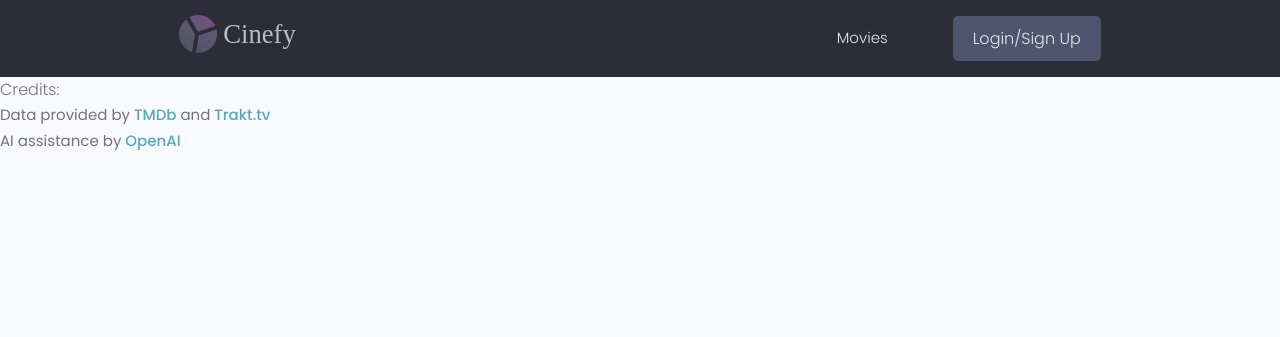
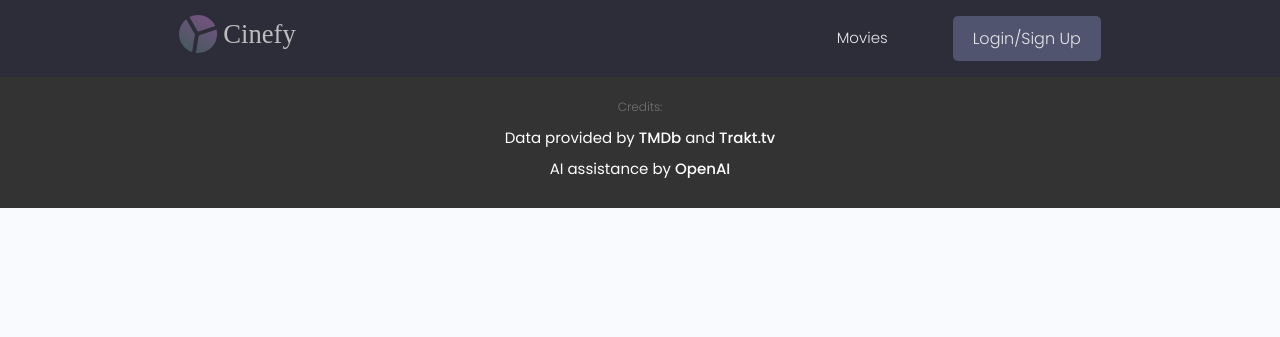
Before and after one commit to andreaUvt/Cinefy, a Django app: page / in a window 1280 px wide. Shown: the top 337 px of the page. Run offline with Django 4.2, Linux system fonts and the light colour scheme; data comes from the database, SQL or seed files in the repository; both versions use the stored data as it was after the commit; parts of the project's set-up code (start-up, migrations or seed data) failed here and were passed over.

Commit message:
footer style

```diff
--- /dev/null
+++ b/templates/footer.html
@@ -0,0 +1,48 @@
+{% load static %}
+
+<!-- Footer Section -->
+<footer class="footer">
+    <div class="container container--narrow">
+        <div class="footer__content">
+            <p class="footer__credits">Credits:</p>
+            <ul class="footer__menu">
+                <li class="footer__menuItem">
+                    Data provided by <a href="https://www.themoviedb.org/" target="_blank" class="footer__link">TMDb</a> and <a href="https://trakt.tv/" target="_blank" class="footer__link">Trakt.tv</a>
+                </li>
+                <li class="footer__menuItem">
+                    AI assistance by <a href="https://www.openai.com/" target="_blank" class="footer__link">OpenAI</a>
+                </li>
+            </ul>
+        </div>
+    </div>
+</footer>
+
+<style>
+.footer {
+    background-color: #333;
+    color: #fff;
+    padding: 20px 0;
+}
+.footer__content {
+    text-align: center;
+}
+.footer__credits {
+    font-size: 1.2rem;
+    margin-bottom: 10px;
+}
+.footer__menu {
+    list-style: none;
+    padding: 0;
+    margin: 0;
+}
+.footer__menuItem {
+    margin-bottom: 5px;
+}
+.footer__link {
+    color: #fff;
+    text-decoration: none;
+}
+.footer__link:hover {
+    text-decoration: underline;
+}
+</style>
--- a/templates/main.html
+++ b/templates/main.html
@@ -33,15 +33,7 @@
     {% endblock content %}
 
     <!-- Footer -->
-    <footer>
-        <div class="footer-content">
-            <p>Credits:</p>
-            <ul>
-                <li>Data provided by <a href="https://www.themoviedb.org/" target="_blank">TMDb</a> and <a href="https://trakt.tv/" target="_blank">Trakt.tv</a></li>
-                <li>AI assistance by <a href="https://www.openai.com/" target="_blank">OpenAI</a></li>
-            </ul>
-        </div>
-    </footer>
+    {% include "footer.html" %}
 </body>
 <script src="{% static 'uikit/footer.js' %}"></script>
 </html>
```
Also changed, not shown: templates/chatbot.html (+9 -9 lines), db.sqlite3.
